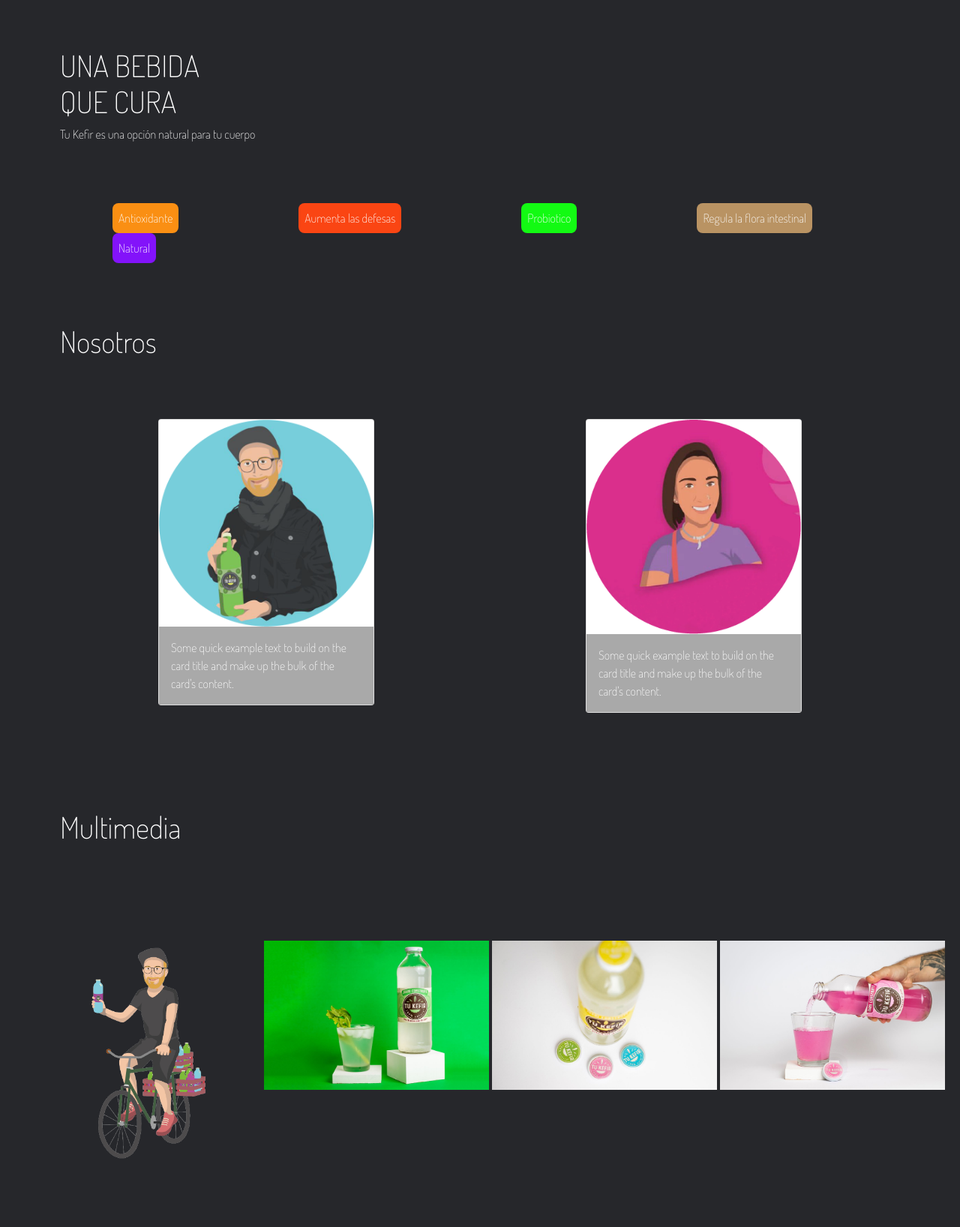
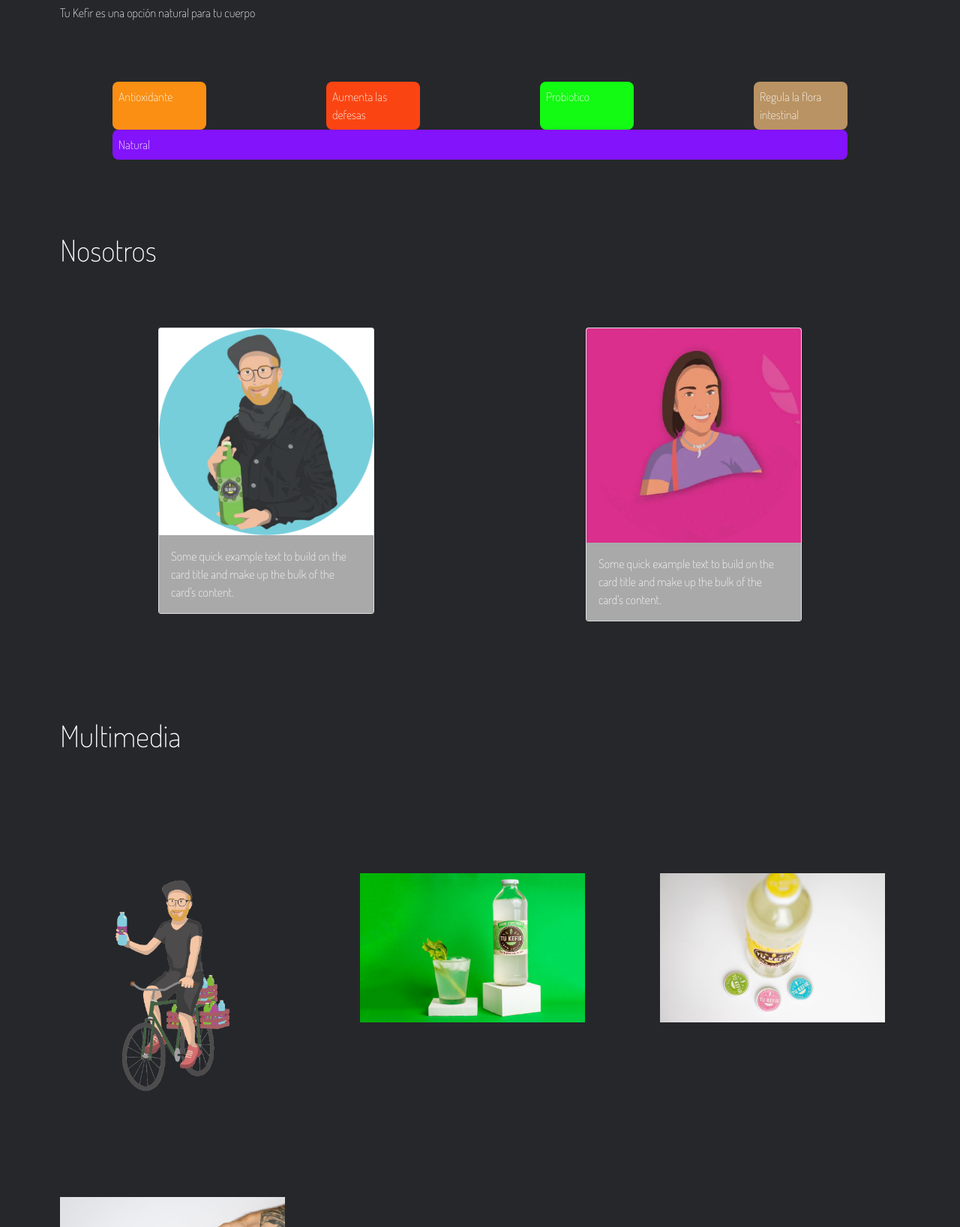
Before and after one commit to carloscisterna91/Tu-kefir-2, a plain HTML site: page index.html in a window 1280 px wide. Shown: the part 1163-2800 px from the top of the page at 75% size. Drawn offline with nearby package versions, Linux system fonts and the light colour scheme.

Commit message:
aplicando card

```diff
--- a/index.html
+++ b/index.html
@@ -86,14 +86,17 @@
     </div>
 
    <div>
-    <ul class="container">
+    <div class="container">
       <div class="row">
-        <li class="buttonPresentations">Antioxidante</li>
-        <li class="buttonPresentations--red">Aumenta las defesas</li>
-        <li class="buttonPresentations--green">Probiotico</li>
-        <li class="buttonPresentations--brown">Regula la flora intestinal</li>
-        <li class="buttonPresentations--purple">Natural</li>
-
+    <ul class="container col-md-12">
+      <div class="row">
+        <li class="buttonPresentations col">Antioxidante</li>
+        <li class="buttonPresentations--red col">Aumenta las defesas</li>
+        <li class="buttonPresentations--green col">Probiotico</li>
+        <li class="buttonPresentations--brown col">Regula la flora intestinal</li>
+        <li class="buttonPresentations--purple col ">Natural</li>
+      </div>
+    </div>
       </div>
     </ul>
   </div>
@@ -108,7 +111,7 @@
   <div class="row">
     <div class="col-md-6 container__juani">
       <div class="card" style="width: 18rem;">
-        <img src="images/JUANI1.png" class="card-img-top" alt="...">
+        <img src="images/JUANI1.png" class="card-img-top carjuani" alt="...">
         <div class="card-body">
           <p class="card-text">Some quick example text to build on the card title and make up the bulk of the card's content.</p>
         </div>
@@ -118,7 +121,7 @@
     <div class="col-md-6 container__juani">
 
       <div class="card " style="width: 18rem;">
-        <img src="images/Manujpg3.png" class="card-img-top" alt="...">
+        <img src="images/Manujpg3.png" class="card-img-top carManu" alt="...">
         <div class="card-body">
           <p class="card-text">Some quick example text to build on the card title and make up the bulk of the card's content.</p>
         </div>
--- a/style.css
+++ b/style.css
@@ -25,12 +25,12 @@ body {
     background-color: #26272B;
 }
 
-/Styles for header page/
+
 
 .heroBackground {
-    background-image: linear-gradient(rgba(0, 0, 0, 0.1), rgba(0, 0, 0, 0.5)), url("./images/kefir.6.jfif");
+
     color: white;
-    height: 100vh;
+    height: 30vh;
     background-position: center;
     background-repeat: no-repeat;
     background-size: cover;
@@ -157,8 +157,8 @@ footer {
 
 .containergaleria {
     display: grid;
-    gap: 2rem;
-    padding: 3em;
+    gap: 5rem;
+    padding: 5em;
     grid-auto-rows: 22rem;
     grid-template-columns: repeat(auto-fill, minmax(15rem, 1fr));
 }
@@ -184,7 +184,7 @@ img {
 
 }
 
-/Que hacemos/
+
 
 @media only screen and (max-width:500px) {
 
@@ -219,9 +219,18 @@ img {
 
 }
 
-.car{
-    color: black;
-}
+
+
 .card-body{
     background-color: darkgrey;
 }
+
+.bnav{
+    background-color: white;
+}
+.carManu{
+   background-color: rgb(218, 47, 140);
+}
+.carJuani{
+    background-color: rgb(119, 206, 219);
+}
```
